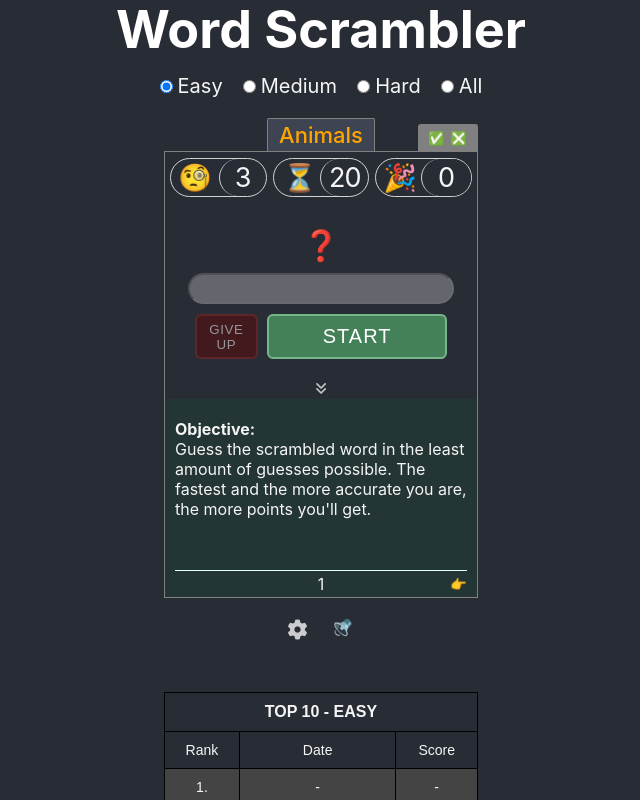
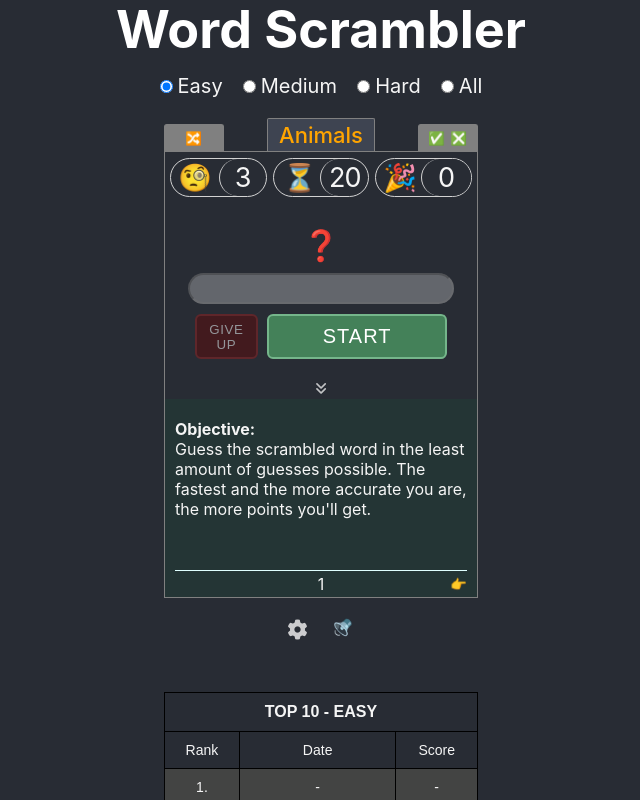
Before and after one commit to hugCarvalho/wordScrambler, a React (Create React App) app: page / in a window 1280 px wide. Shown: the top 800 px of the page, without its empty margins (319-959 px from the left). Built offline with nearby package versions, Linux system fonts and the light colour scheme.

Commit message:
Added a second hint - reshuffle - using styled components

```diff
--- a/src/App.js
+++ b/src/App.js
@@ -16,7 +16,8 @@ import Audio from "./components/Audio/Audio";
 import HighScores from "./components/HighScores/HighScores";
 import gameOptions, { categories } from "./data/gameOptions";
 import { optionsCustom } from "./data/gameOptions";
-import DisplayHint from "./DisplayHint/DisplayHint";
+import DisplayHint2 from "./DisplayHint/DisplayHint2";
+import DisplayHint1 from "./DisplayHint/DisplayHint1";
 
 //TODO: commit categories to localStorage
 //TODO: accessibility checklist
@@ -62,7 +63,7 @@ function App() {
   const [allowHighScoreEntry, setAllowHighScoreEntry] = useState(false); //prevents automatic highscore entry when changing level
 
   useEffect(() => {
-    console.log("isMatchLettersActivated", isMatchLettersActivated);
+    //console.log("isMatchLettersActivated", isMatchLettersActivated);
   }, [isMatchLettersActivated]);
 
   const onSubmitHandler = (e, userText) => {
@@ -144,7 +145,7 @@ function App() {
       setIsMatchLettersActivated(false);
     }
 
-    console.log("correct", correctWord, "scrambled", scrambledWord);
+    //console.log("correct", correctWord, "scrambled", scrambledWord);
   }, [correctWord, gameStatus]);
 
   //GUESSES ⁉️
@@ -163,7 +164,7 @@ function App() {
 
   //GAME LOST GUESSES LEFT ARE 0 💥
   useEffect(() => {
-    console.log(selectedCategory);
+    // console.log(selectedCategory);
     if (gameStatus === "playing") {
       setGuessesLeft(0);
     }
@@ -248,7 +249,14 @@ function App() {
       <DisplayCategory category={selectedCategory} />
 
       <main className="container__app">
-        <DisplayHint
+        <DisplayHint1
+          gameStatus={gameStatus}
+          correctWord={correctWord}
+          scrambledWord={scrambledWord}
+          rescrambleWord={setScrambledWord}
+          //activateHint={setScrambledWord}
+        />
+        <DisplayHint2
           gameStatus={gameStatus}
           correctWord={correctWord}
           scrambledWord={scrambledWord}
--- /dev/null
+++ b/src/DisplayHint/DisplayHint1.js
@@ -0,0 +1,52 @@
+import PropTypes from "prop-types";
+import React from "react";
+import styled from "styled-components";
+import { scrambleWord } from "../App_functions";
+import ButtonHint from "../reusable/BtnHint";
+import "./DisplayHint.scss";
+
+const ButtonHint1 = styled(ButtonHint)`
+  left: -1px;
+`;
+
+//🔀  🔁
+
+function DisplayHint1({ gameStatus, correctWord, rescrambleWord }) {
+  const [isHintAvailable, setIsHintAvailable] = React.useState(true);
+
+  const onClickHandler = () => {
+    if (gameStatus === "playing") {
+      setIsHintAvailable(false);
+      rescrambleWord(scrambleWord(correctWord));
+    } else return;
+  };
+
+  React.useEffect(() => {
+    if (gameStatus === "setup") {
+      setIsHintAvailable(true);
+    }
+    if (gameStatus === "ended") {
+      setIsHintAvailable(false);
+    }
+  }, [gameStatus]);
+
+  return (
+    <ButtonHint1
+      playing={gameStatus === "playing"}
+      disabled={!isHintAvailable}
+      title="reshuffles the chosen word"
+      onClick={onClickHandler}
+    >
+      {"🔀"}
+    </ButtonHint1>
+  );
+}
+
+DisplayHint1.propTypes = {
+  // activateHint: PropTypes.func.isRequired,
+  gameStatus: PropTypes.string.isRequired,
+  correctWord: PropTypes.string,
+  rescrambleWord: PropTypes.func.isRequired,
+};
+
+export default DisplayHint1;
--- a/src/DisplayHint/DisplayHint.js
+++ b/src/DisplayHint/DisplayHint2.js
@@ -1,34 +1,11 @@
 import PropTypes from "prop-types";
 import React from "react";
+import ButtonHint from "../reusable/BtnHint";
 import "./DisplayHint.scss";
-import style from "styled-components";
 
 //🔀 ✅ ❎ 🔁
-const ButtonDisplayHint = style.button`
-  background-color: ${props =>
-    props.disabled || !props.playing ? "gray" : "rgb(223, 223, 210)"};
-  cursor: ${props => (props.disabled || !props.playing ? "not-allowed" : "")};
-  color: rgb(47, 48, 47);
-  height: 27px;
-  width: 60px;
-  position: absolute;
-  top: -28px;
-  right: -1px;
-  padding: 0px 6px;
-  border: 1px solid gray;
-  border-bottom: none;
-  border-radius: 3px 3px 0 0;
-  transition: all 0.5s ease;
-  opacity: 1;
-  letter-spacing: 1px;
 
-  &:hover {
-    background-color: ${props =>
-      props.disabled || !props.playing ? "" : "rgb(242, 242, 228)"}
-  }
-`;
-
-function DisplayHint({ gameStatus, activateHint }) {
+function DisplayHint2({ gameStatus, activateHint }) {
   //const [showHintBtn, setShowHintBtn] = React.useState(true);
   const [isHintAvailable, setIsHintAvailable] = React.useState(true);
 
@@ -50,11 +27,11 @@ function DisplayHint({ gameStatus, activateHint }) {
   }, [gameStatus]);
 
   React.useEffect(() => {
-    console.log("Available:", isHintAvailable);
+    // console.log("Available:", isHintAvailable);
   }, [isHintAvailable]);
 
   return (
-    <ButtonDisplayHint
+    <ButtonHint
       playing={gameStatus === "playing"}
       disabled={!isHintAvailable}
       //showHint={showHintBtn}
@@ -62,13 +39,13 @@ function DisplayHint({ gameStatus, activateHint }) {
       onClick={onClickHandler}
     >
       {" ✅ ❎"}
-    </ButtonDisplayHint>
+    </ButtonHint>
   );
 }
 
-DisplayHint.propTypes = {
+DisplayHint2.propTypes = {
   activateHint: PropTypes.func.isRequired,
   gameStatus: PropTypes.string.isRequired,
 };
 
-export default DisplayHint;
+export default DisplayHint2;
--- /dev/null
+++ b/src/reusable/BtnHint.js
@@ -0,0 +1,27 @@
+import style from "styled-components";
+
+const ButtonHint = style.button`
+  background-color: ${props =>
+    props.disabled || !props.playing ? "gray" : "rgb(223, 223, 210)"};
+  cursor: ${props => (props.disabled || !props.playing ? "not-allowed" : "")};
+  color: rgb(47, 48, 47);
+  height: 27px;
+  width: 60px;
+  position: absolute;
+  top: -28px;
+  right: -1px;
+  padding: 0px 6px;
+  border: 1px solid gray;
+  border-bottom: none;
+  border-radius: 3px 3px 0 0;
+  transition: all 0.5s ease;
+  opacity: 1;
+  letter-spacing: 1px;
+
+  &:hover {
+    background-color: ${props =>
+      props.disabled || !props.playing ? "" : "rgb(242, 242, 228)"}
+  }
+`;
+
+export default ButtonHint;
```
Also changed, not shown: 1 other file (tests, documents, lock files or other folders).
